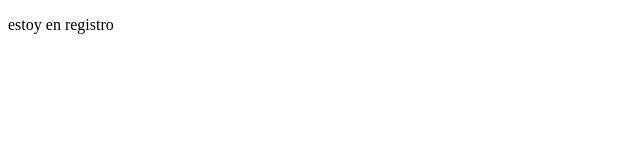
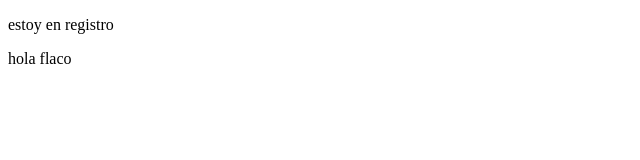
Before and after one commit to SanDpertt/Proyecto_Sena_SAC, a plain HTML site: page registrar.html in a window 1280 px wide. Shown: the full height of the page, 0-640 px from the left. Drawn offline with Linux system fonts and the light colour scheme.

Commit message:
hola flaco

```diff
--- a/registrar.html
+++ b/registrar.html
@@ -8,5 +8,6 @@
 </head>
 <body>
   <p>estoy en registro</p>
+  <p>hola flaco</p>
 </body>
 </html>
```
